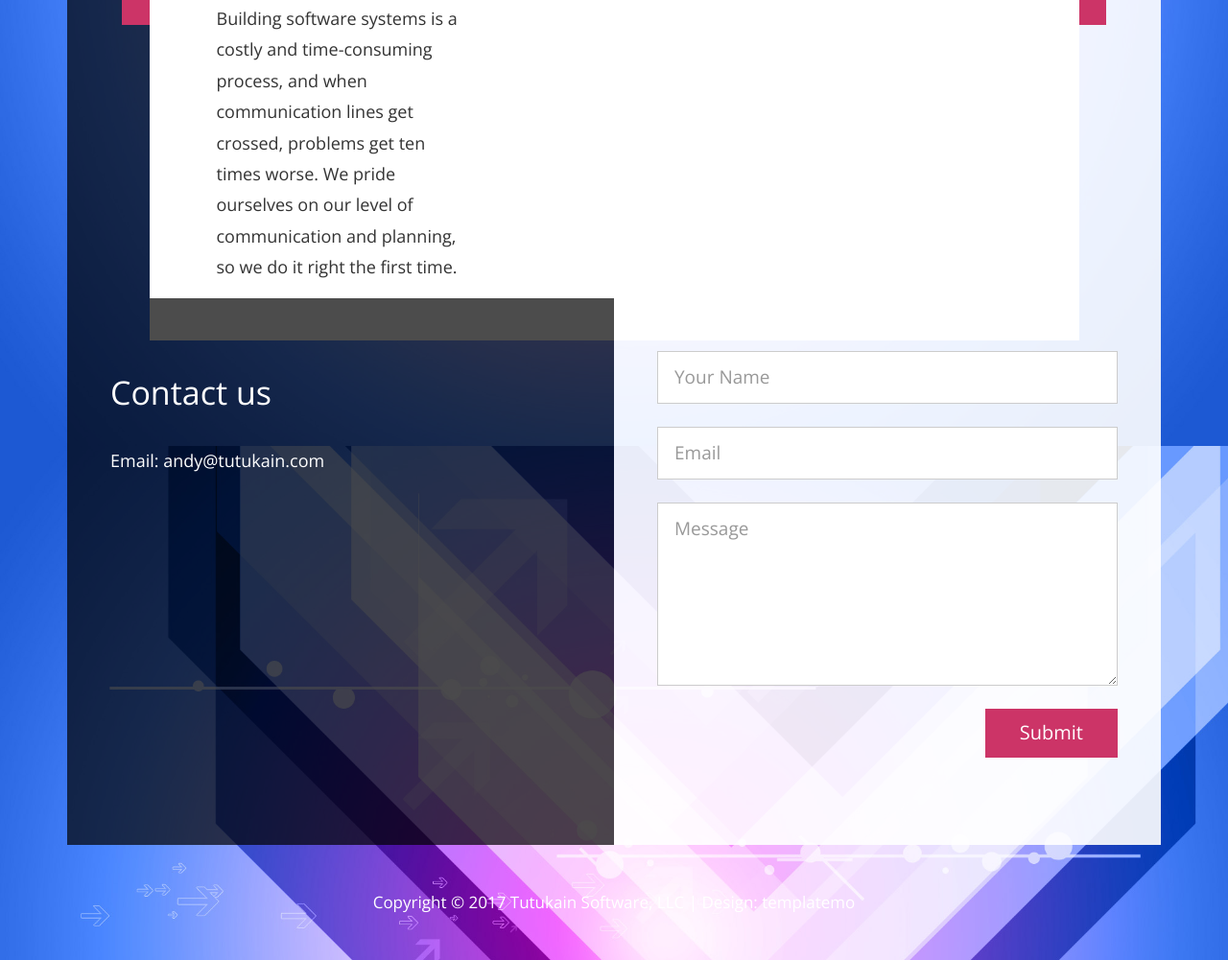
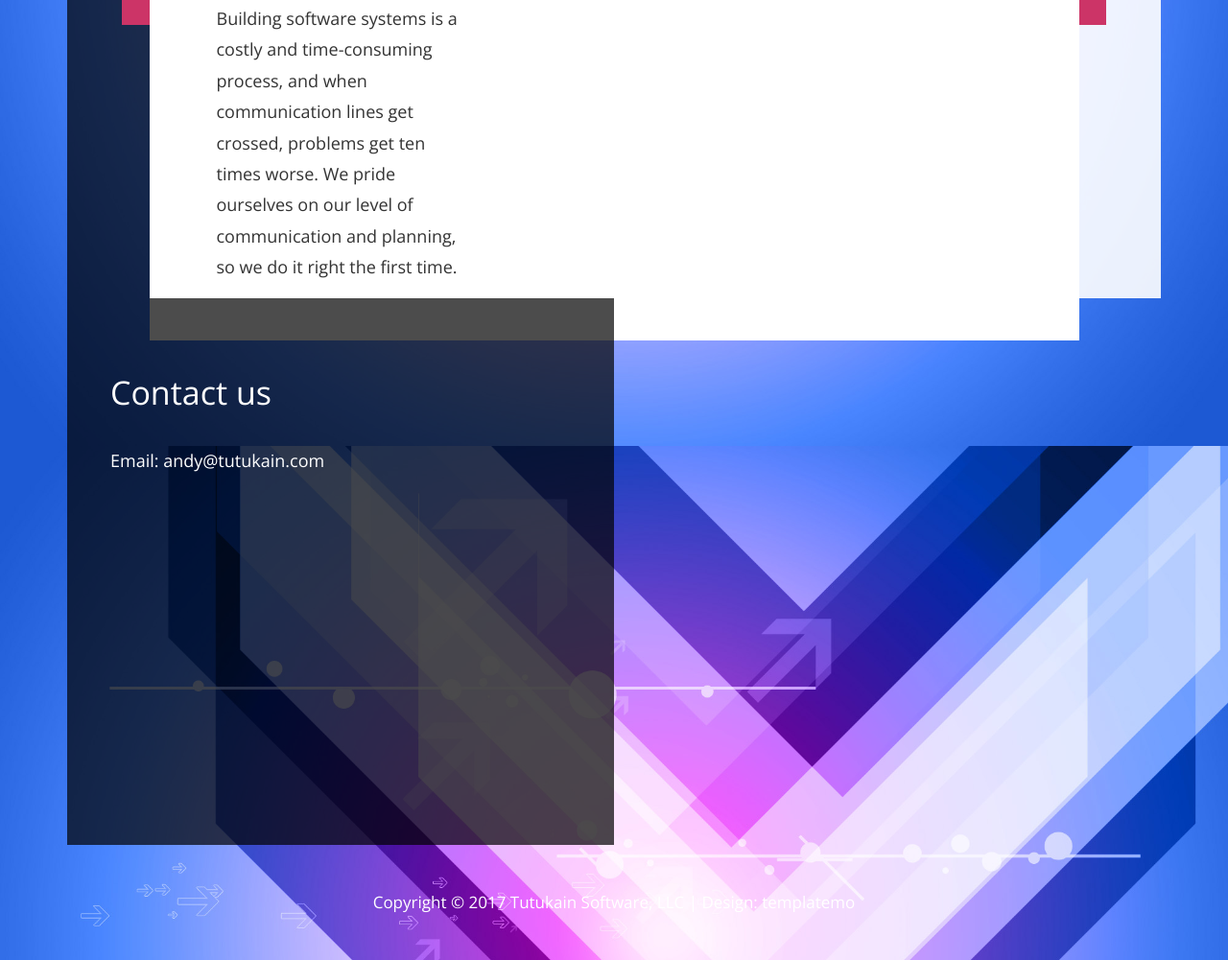
Before and after one commit to GrandPoohBear/grandpoohbear.github.io, a plain HTML site: page index.html in a window 1280 px wide. Shown: the part 1583-2584 px from the top of the page at 96% size. Drawn offline with nearby package versions, Linux system fonts and the light colour scheme.

Commit message:
remove form

```diff
--- a/index.html
+++ b/index.html
@@ -134,68 +134,6 @@ http://www.templatemo.com/tm-499-catalyst
           <h2 class="contact-title">Contact us</h2>
           <p>Email: andy@tutukain.com</p>
         </div>
-        <div
-          class="col-lg-6 col-md-6 content-item tm-content-box tm-white-translucent-bg"
-        >
-          <form
-            action="#"
-            method="post"
-            name="contact-form"
-            class="contact-form"
-          >
-            <div class="col-lg-12 col-md-12 col-sm-12 col-xs-12">
-              <div class="form-group">
-                <input
-                  name="name"
-                  type="text"
-                  class="form-control"
-                  id="name"
-                  placeholder="Your Name"
-                  required
-                />
-              </div>
-            </div>
-            <div class="col-lg-12 col-md-12 col-sm-12 col-xs-12">
-              <div class="form-group contact-field">
-                <input
-                  name="email"
-                  type="email"
-                  class="form-control"
-                  id="email"
-                  placeholder="Email"
-                  required
-                />
-              </div>
-            </div>
-            <div class="col-lg-12 col-md-12 col-sm-12 col-xs-12">
-              <div class="form-group contact-field">
-                <textarea
-                  name="message"
-                  rows="6"
-                  class="form-control"
-                  id="message"
-                  placeholder="Message"
-                  required
-                ></textarea>
-              </div>
-            </div>
-            <div class="col-lg-12 col-md-12 col-sm-12 col-xs-12">
-              <div class="form-group margin-b-0">
-                <button
-                  type="submit"
-                  id="form-submit"
-                  class="btn pull-right btn-contact tm-btn-primary"
-                >
-                  Submit
-                </button>
-              </div>
-            </div>
-          </form>
-          <!--</div> -->
-          <div id="msgSubmit" class="h3 text-center hidden">
-            Message Submitted!
-          </div>
-        </div>
       </section>
     </div>
 
```
